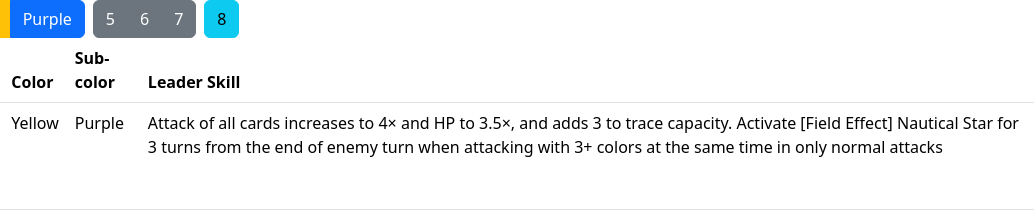
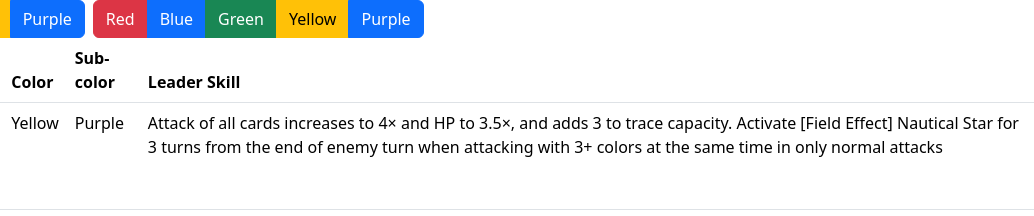
Before and after one commit to Ateliesta/PuyoQuestTeamBuilder, a plain HTML site: page index.html in a window 1280 px wide. Shown: the top 216 px of the page, 246-1280 px from the left. Drawn offline with nearby package versions, Linux system fonts and the light colour scheme.

Commit message:
Update index.html

```diff
--- a/index.html
+++ b/index.html
@@ -11,13 +11,12 @@
       <button type="button" class="btn btn-warning">Yellow</button>
       <button type="button" class="btn btn-primary">Purple</button>
     </div>
-    <div class="btn-group me-2" role="group" aria-label="Second group">
-      <button type="button" class="btn btn-secondary">5</button>
-      <button type="button" class="btn btn-secondary">6</button>
-      <button type="button" class="btn btn-secondary">7</button>
-    </div>
-    <div class="btn-group" role="group" aria-label="Third group">
-      <button type="button" class="btn btn-info">8</button>
+   <div class="btn-group me-3" role="group" aria-label="First group">
+      <button type="button" class="btn btn-danger">Red</button>
+      <button type="button" class="btn btn-primary">Blue</button>
+      <button type="button" class="btn btn-success">Green</button>
+      <button type="button" class="btn btn-warning">Yellow</button>
+      <button type="button" class="btn btn-primary">Purple</button>
     </div>
   </div>
   <table class="table" style="overflow-x:scroll;">
```
